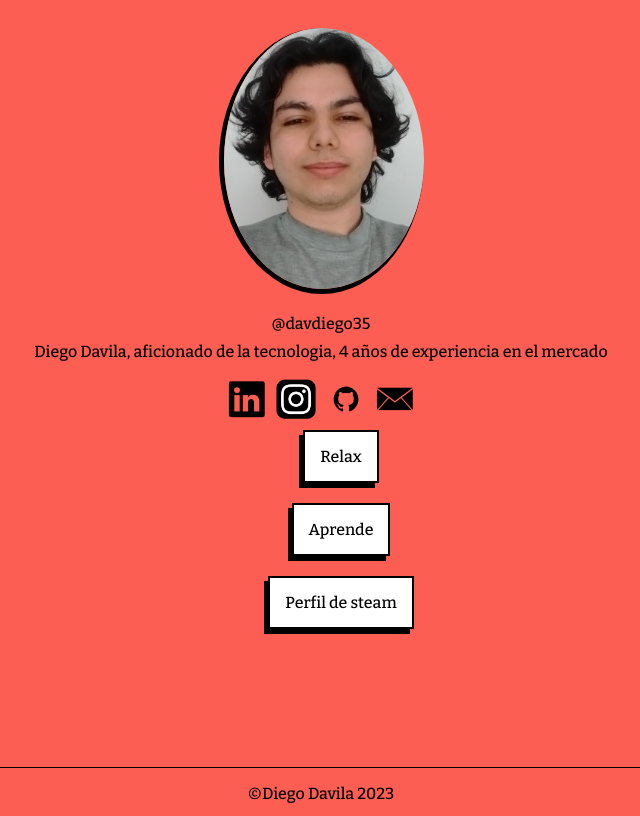
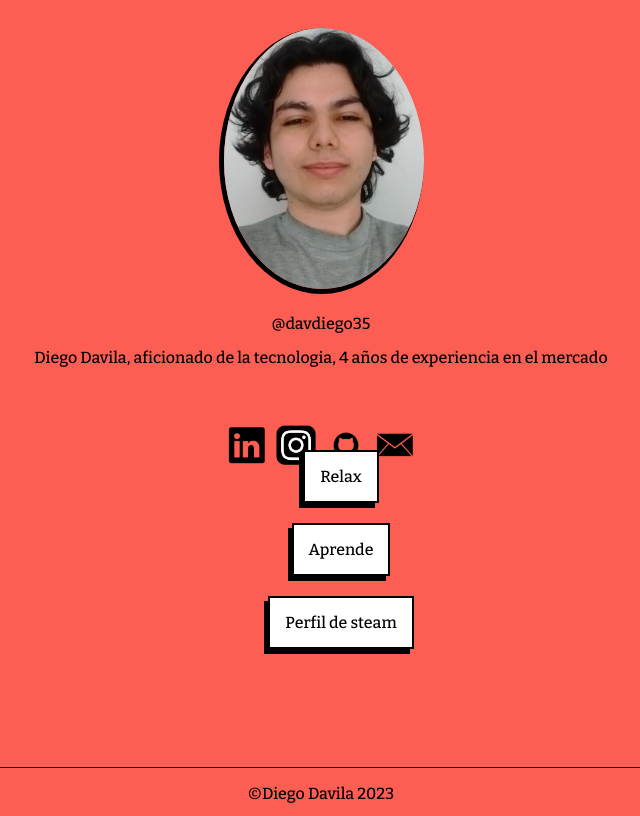
Before and after one commit to davilaceo/davilaceo.github.io, a plain HTML site: page index.html in a window 1280 px wide. Shown: the whole page, without its empty margins (319-959 px from the left). Drawn offline with nearby package versions, Linux system fonts and the light colour scheme.

Commit message:
cambios en el parrafo de informacion personal

```diff
--- a/style.css
+++ b/style.css
@@ -38,18 +38,16 @@ body{
     margin-bottom: 25px;
   }
   nav ul{
-    padding: 0;
-    margin-top: -14px;
+    padding: 3rem;
+    /*margin-top: -14px;*/
     text-align: center;
-    padding-top: 1em;
+    /*padding-top: 1em;*/
   }
   section{
     text-align: center;
   }
   section p{
-      padding-left: 30px;
-      padding-right: 30px;
-      padding-top: 0.5em;
+      margin: 30px;
   }
   .wrapper {
     flex: 1;
```
